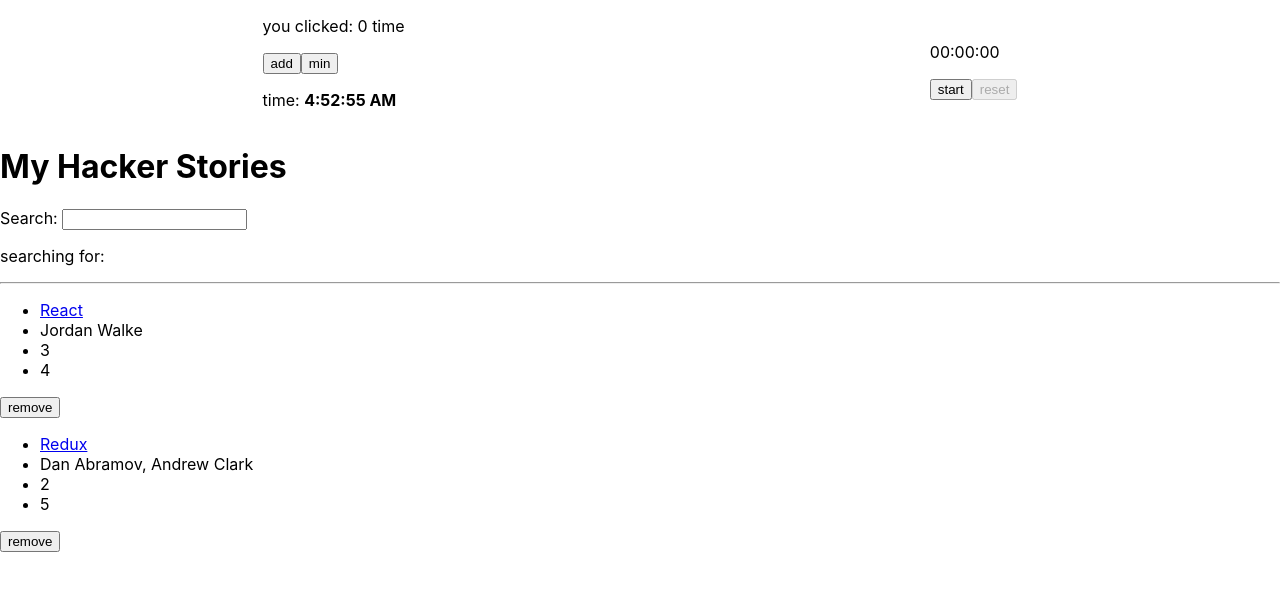
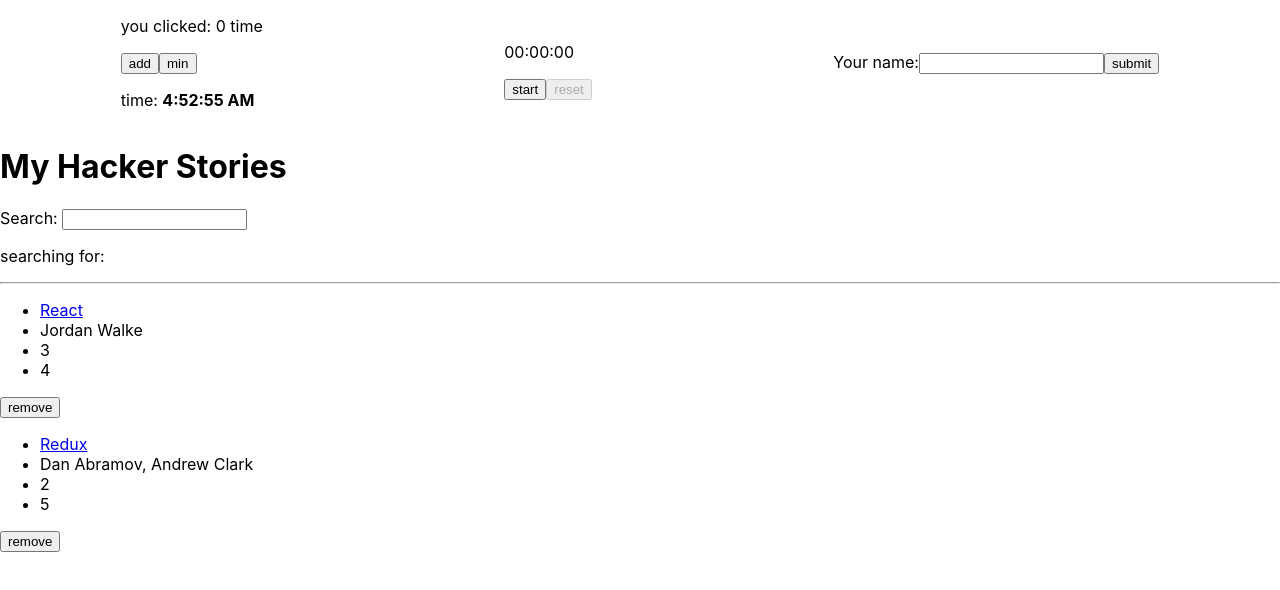
Before and after one commit to odorifqi/project-react, a React (Create React App) app: page / in a window 1280 px wide. Shown: the top 590 px of the page. Built offline with nearby package versions, Linux system fonts and the light colour scheme.

Commit message:
the stopwatch works in the background biatchhhh, but not sure

```diff
--- a/src/Educative.js
+++ b/src/Educative.js
@@ -4,6 +4,7 @@ import { useState, useEffect } from "react";
 import { Clock } from "./Jam";
 import { SW } from "./Stopwatch";
 import styled from "styled-components";
+import { ReactForm } from "./FormComposed";
 
 const List = ({ list, removeList }) =>
   list.map((list) => (
@@ -87,6 +88,7 @@ const Educative = () => {
       <FlexDiv>
         <Clock>time: </Clock>
         <SW />
+        <ReactForm />
       </FlexDiv>
       <h1>My Hacker Stories</h1>
       <Search handleSearch={handleSearch}>{searchTerm}</Search>
--- /dev/null
+++ b/src/FormComposed.js
@@ -0,0 +1,42 @@
+import { useState } from "react";
+
+export const ReactForm = () => {
+  const [name, setName] = useState("");
+
+  const handleSubmit = () => console.log(name);
+
+  return (
+    <Form action="" onSubmit={(ev) => ev.preventDefault()}>
+      <Inputan
+        type="text"
+        onChange={(e) => {
+          setName(e.target.value);
+        }}
+        value={name}
+      >
+        Your name:
+      </Inputan>
+
+      <Button type="submit" onClick={handleSubmit}>
+        submit
+      </Button>
+    </Form>
+  );
+};
+
+const Form = ({ onSubmit, children }) => (
+  <form onSubmit={onSubmit}>{children}</form>
+);
+
+const Inputan = ({ children, type, onChange, value }) => (
+  <label>
+    {children}
+    <input type={type} value={value} onChange={onChange} />
+  </label>
+);
+
+const Button = ({ type, onClick, children }) => (
+  <button type={type} onClick={onClick}>
+    {children}
+  </button>
+);
--- a/src/Stopwatch.js
+++ b/src/Stopwatch.js
@@ -18,19 +18,26 @@ export const SW = () => {
     let ms;
     if (isOn) {
       ms = setInterval(() => setMSec((mSec) => mSec + 1), 10);
-      if (sec === 59) {
-        setSec(0);
-        setMin((min) => min + 1);
-      }
-      if (mSec === 99) {
-        setMSec(0);
-        setSec((sec) => sec + 1);
-      }
     }
-    return () => {
-      clearInterval(ms);
-    };
-  }, [mSec, sec, isOn]);
+    if (mSec === 100) {
+      setMSec(0);
+    }
+
+    return () => clearInterval(ms);
+  }, [mSec, isOn]);
+
+  useEffect(() => {
+    let s;
+    if (isOn) {
+      s = setInterval(() => setSec((sec) => sec + 1), 1000);
+    }
+    if (sec === 60) {
+      setSec(0);
+      setMin((min) => min + 1);
+    }
+
+    return () => clearInterval(s);
+  }, [sec, isOn]);
 
   return (
     <div>
```
Also changed, not shown: src/SwWorker.js (added, +37 -0 lines).
